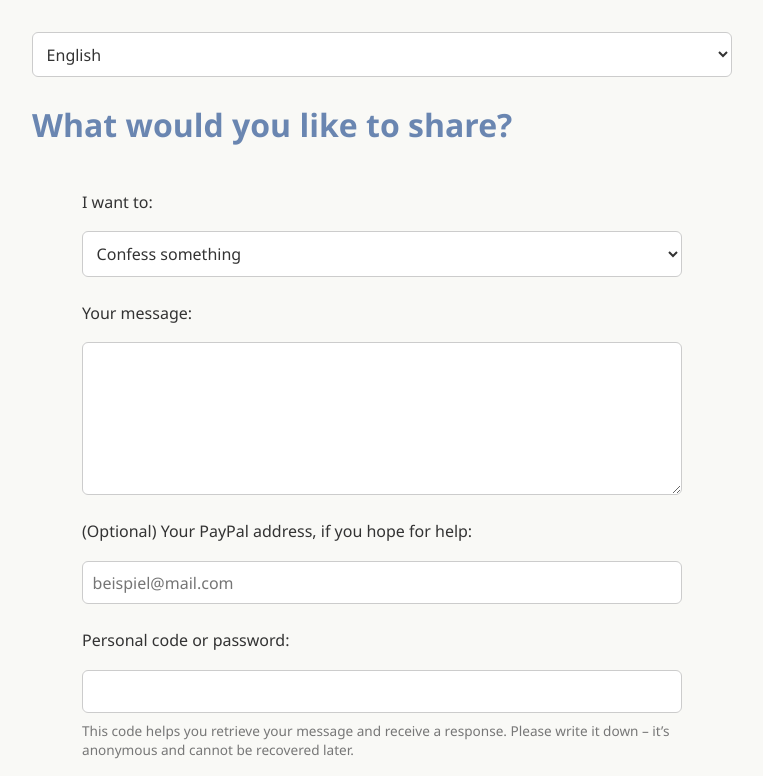
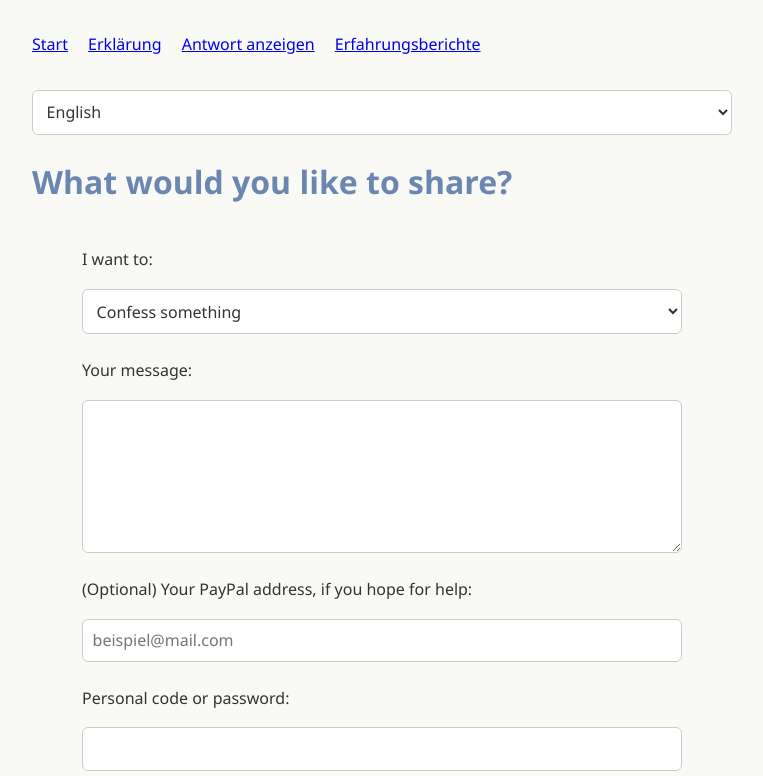
Before and after one commit to Beichte/lightnhope, a plain HTML site: page index.html in a window 1280 px wide. Shown: the top 776 px of the page, without its empty margins (258-1021 px from the left). Drawn offline with Linux system fonts and the light colour scheme.

Commit message:
Update index.html

```diff
--- a/index.html
+++ b/index.html
@@ -7,6 +7,12 @@
   <link rel="stylesheet" href="style.css" />
 </head>
 <body>
+  <nav style="margin-bottom: 2rem;">
+    <a href="/" style="margin-right: 1rem;">Start</a>
+    <a href="/erklaerung" style="margin-right: 1rem;">Erklärung</a>
+    <a href="/antwort" style="margin-right: 1rem;">Antwort anzeigen</a>
+    <a href="/berichte">Erfahrungsberichte</a>
+  </nav>
   <select id="langSelector" onchange="setLanguage(this.value)">
     <option value="de">Deutsch</option>
     <option value="en">English</option>
@@ -118,8 +124,13 @@
 
     const browserLang = navigator.language.slice(0, 2);
     const defaultLang = ['de', 'en', 'es', 'it'].includes(browserLang) ? browserLang : 'de';
-    document.getElementById('langSelector').value = defaultLang;
-    setLanguage(defaultLang);
+    const savedLang = localStorage.getItem("lightnhopeLang") || defaultLang;
+    document.getElementById('langSelector').value = savedLang;
+    setLanguage(savedLang);
+
+    document.getElementById('langSelector').addEventListener("change", (e) => {
+      localStorage.setItem("lightnhopeLang", e.target.value);
+    });
   </script>
 </body>
 </html>
```
